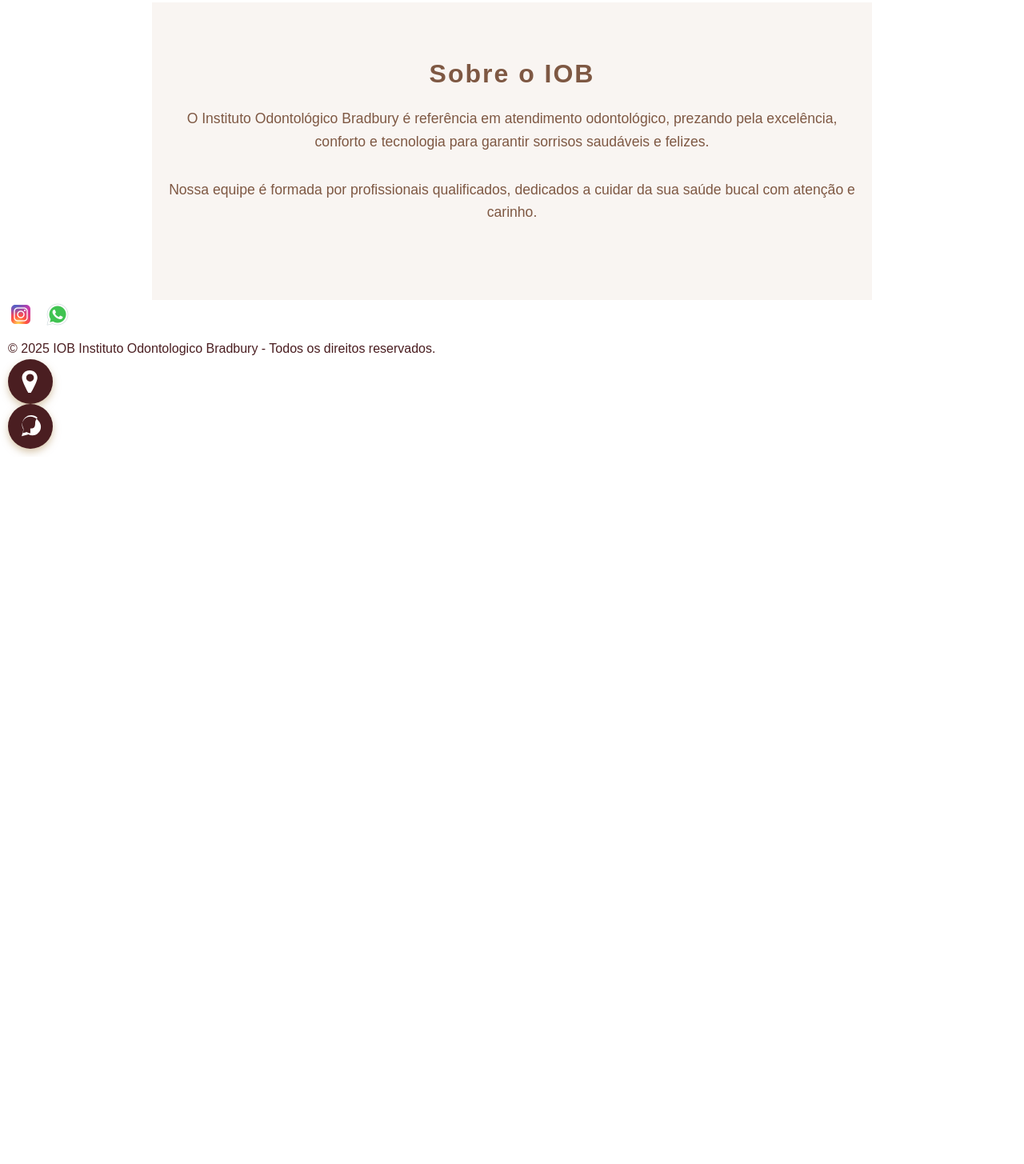
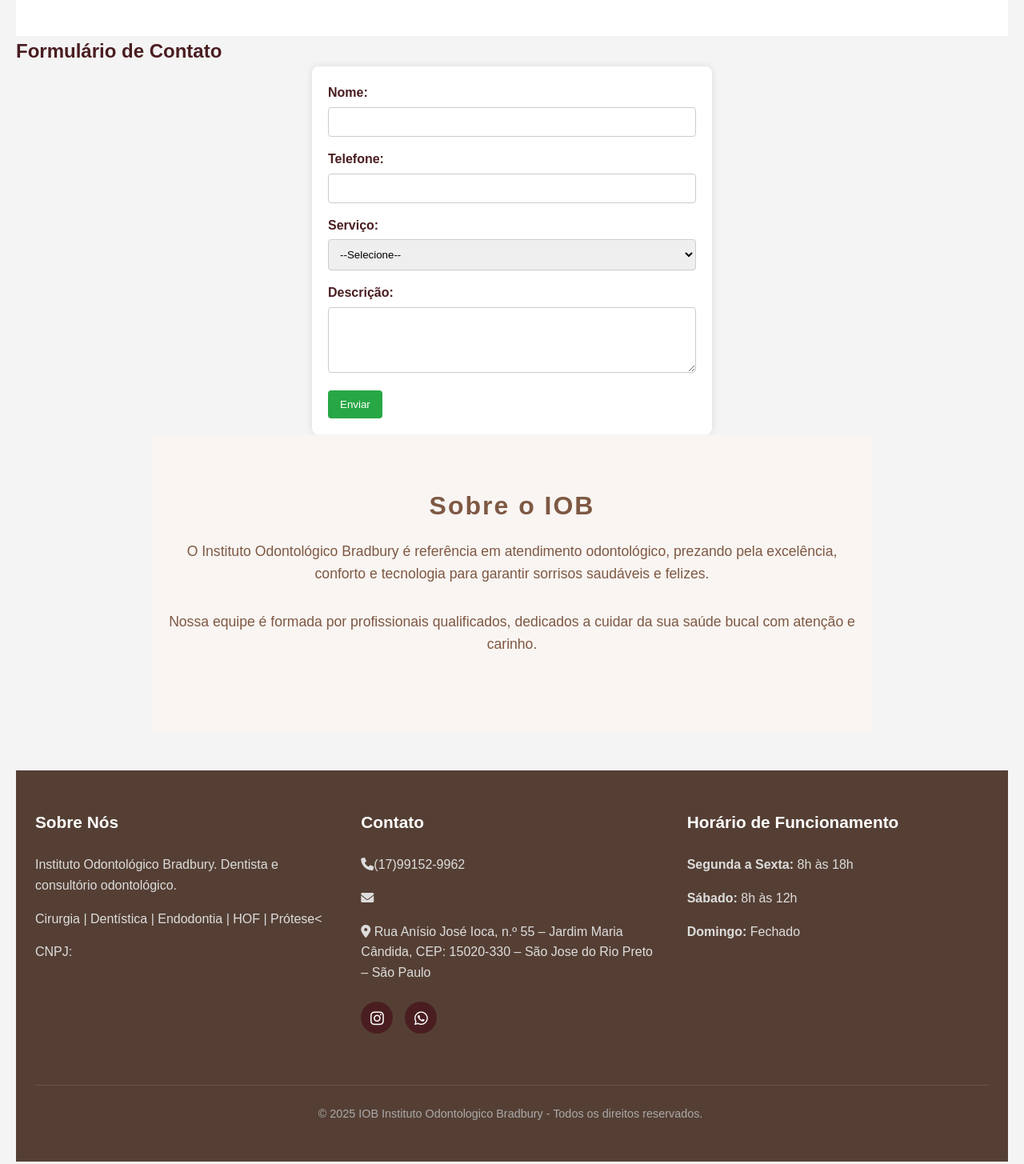
Before and after one commit to jhonCavalli/IOB, a plain HTML site: page index.html in a window 1280 px wide. Shown: the part 1344-2799 px from the top of the page at 80% size. Before the commit the page ends 1915 px from the top, so only its background shows below. Drawn offline with Linux system fonts and the light colour scheme.

Commit message:
manuteção basica

```diff
--- a/index.html
+++ b/index.html
@@ -4,6 +4,7 @@
     <meta charset="UTF-8">
     <meta name="viewport" content="width=device-width, initial-scale=1.0">
     <link rel="stylesheet" href="style.css">
+    <link rel="stylesheet" href="https://cdnjs.cloudflare.com/ajax/libs/font-awesome/6.0.0-beta3/css/all.min.css">
     <title>Clínica IOB</title>
 </head>
 <body>
@@ -25,10 +26,8 @@
         <section class="hero" id="hero" role="banner" aria-label="Seção principal de boas-vindas">
             <h1>Bem-vindo <spam>IOB</spam></h1>
             <p>Excelência em odontológia com cuidado, conforto e tecnologia de ponta.</p>
-            <button class="btn-primary" onclick="scrollToContact()">Agende sua consulta</button>
+            <button class="btn-primary" id="contatoForm1" onclick="scrollToContact()">Agende sua consulta</button>
           </section>
-      </main>
-
       <section class="services" id="services" aria-label="Lista de serviços oferecidos">
       <h2>Nosso Serviços</h2>
         <div class="service-list">
@@ -37,41 +36,89 @@
               <h3>Dentística</h3>
               <p id="svc1-desc">Transformando sorrisos, restaurando a saúde.</p>
             </article>
-            <article class="service-item" tabindex="0" aria-describedby="svc2-desc"></article>
+            <article class="service-item" tabindex="0" aria-describedby="svc2-desc">
 
               <h3>Edontontia</h3>
               <p id="svc2-desc">Sua saúde bucal em boas mãos,eficiente, confortável e definitiva.</p>
             </article>
-            <article class="service-item" tabindex="0" aria-describedby="svc3-desc"></article>
+            <article class="service-item" tabindex="0" aria-describedby="svc3-desc">
 
               <h3>Cirurgias e Prótese</h3>
               <p id="svc3-desc">Sorrisos alinhados, vidas transformadas.</p>
             </article>
-            <article class="service-item" tabindex="0" aria-describedby="svc4-desc"></article>
+            <article class="service-item" tabindex="0" aria-describedby="svc4-desc">
 
               <h3>Odontopediatria e Harmonização Orafacial</h3>
               <p id="svc4-desc">Construindo sorrisos saudáveis desde a infância e realçando sua beleza natural na vida adulta. Explore a excelência em Odontopediatria e Harmonização Orofacial conosco.</p>
             </article>
         </div>
       </section>
+
+      <h2>Formulário de Contato</h2>
+  <form id="contatoForm">
+    <label for="nome">Nome:</label>
+    <input type="text" id="nome" name="nome" required>
+
+    <label for="telefone">Telefone:</label>
+    <input type="tel" id="telefone" name="telefone" required>
+
+    <label for="servico">Serviço:</label>
+    <select id="servico" name="servico" required>
+      <option value="">--Selecione--</option>
+      <option value="manutenção">Manutenção</option>
+      <option value="desenvolvimento">Desenvolvimento</option>
+      <option value="consultoria">Consultoria</option>
+    </select>
+
+    <label for="descricao">Descrição:</label>
+    <textarea id="descricao" name="descricao" rows="4" required></textarea>
+
+    <button type="submit">Enviar</button>
+  </form>
+
       <section class="about" id="about" aria-label="Sobre IOB">
         <h2>Sobre o IOB </h2>
         <p>O Instituto Odontológico Bradbury é referência em atendimento odontológico, prezando pela excelência, conforto e tecnologia para garantir sorrisos saudáveis e felizes.</p>
         <p>Nossa equipe é formada por profissionais qualificados, dedicados a cuidar da sua saúde bucal com atenção e carinho.</p>
       </section>
-      <a href="https://www.instagram.com/instituto.iob/" target="_blank" style="font-size: 30px; text-decoration: none;"><img src="src/img/icons8-instagram-32.png" alt=""></a>
-      <a href="https://wa.me/17991529962?text=Olá,%20gostaria%20de%20agendar%20uma%20consulta." target="_blank" style="font-size: 30px; text-decoration: none; margin-left: 10px;"><img src="src/img/icons8-whatsapp-color-32.png" alt=""></a>
-    <footer>
-  <p>© 2025 IOB Instituto Odontologico Bradbury - Todos os direitos reservados.</p>
-</footer>
-      <div class="floating-contact" aria-label="Botões de contato rápido"></div>
-      <button class="floating-btn" aria-label="Localização" title="Localização" onclick="openLocation()">
-       <svg xmlns="http://www.w3.org/2000/svg" viewBox="0 0 384 512" aria-hidden="true" focusable="false"><path d="M168 0C75.3 0 0 75.3 0 168c0 87.45 134.8 326.8 151 356.7a24.66 24.66 0 0042 0C217.2 494.8 352 255.5 352 168 352 75.3 276.7 0 184 0zM184 256a88 88 0 1188-88 88.1 88.1 0 01-88 88z"/></svg>
-  </button>
-  <button class="floating-btn" aria-label="WhatsApp" title="WhatsApp" onclick="openWhatsApp()">
-    <svg xmlns="http://www.w3.org/2000/svg" viewBox="0 0 448 512" aria-hidden="true" focusable="false"><path d="M380.9 97.1C339 55.2 283.1 32 224.5 32 121.3 32 33 120.2 33 223.6c0 39.2 13.1 75.4 35 103.1L24 480l156.8-42.8c27.1 14.8 58.2 22.8 91.7 22.8 103 0 191.2-87.9 191.2-196.3 0-52.4-21.2-101.6-56.8-136.6zM224.5 410.2c-27.6 0-54.2-7.8-76.8-22.5l-5.5-3.3-93 25.4 24.3-90.7-3.4-5.6c-19.7-32.8-30.1-70.5-30.1-109 0-111.6 91-202.4 203.1-202.4 54.3 0 105.3 21 143.6 59-37 33-55.3 79.2-53.6 128.4 1.7 110.1-56.9 115.6-112 115.6z"/></svg>
-  </button>
-</div>
+
+<footer>
+        <div class="footer-content">
+            <div class="footer-column">
+                <h3>Sobre Nós</h3>
+                <p>Instituto Odontológico Bradbury. Dentista e consultório odontológico.</p>
+                <p>Cirurgia | Dentística | Endodontia | HOF | Prótese<</p>
+                <p>CNPJ: </p>
+            </div>
+
+            <div class="footer-column" id="contact">
+                <h3>Contato</h3>
+                <p><i class="fas fa-phone"></i>(17)99152-9962</p>
+                <p><i class="fas fa-envelope"></i> </p>
+                <p><i class="fas fa-map-marker-alt"></i> Rua Anísio José Ioca, n.º 55 – Jardim Maria Cândida, CEP: 15020-330 – São
+Jose do Rio Preto – São Paulo</p>
+
+                <div class="social-links">
+                    <a href="https://www.instagram.com/instituto.iob/" target="_blank"><i class="fab fa-instagram"></i></a>
+                    <a href="https://wa.me/17991529962" target="_blank"><i class="fab fa-whatsapp"></i></a>
+                    <!--<a href="#"><i class="fab fa-youtube"></i></a>-->
+                </div>
+            </div>
+
+            <div class="footer-column">
+                <h3>Horário de Funcionamento</h3>
+                <p><strong>Segunda a Sexta:</strong> 8h às 18h</p>
+                <p><strong>Sábado:</strong> 8h às 12h</p>
+                <p><strong>Domingo:</strong> Fechado</p>
+            </div>
+        </div>
+
+        <div class="copyright">
+            <p>&copy;  2025 IOB Instituto Odontologico Bradbury - Todos os direitos reservados.
+              <a href="https://github.com/Donda-dev" target="_blank" class="dev-credit" aria-label="Desenvolvedor do site">Donda-dev</a>
+            </p>
+    </footer>
+    <script src="index.js"></script>
 
 </body>
 </html>
--- /dev/null
+++ b/index.js
@@ -0,0 +1,3 @@
+document.getElementById('contatoForm1').addEventListener('click', function() {
+  window.location.href = '#contatoForm';
+});
--- a/style.css
+++ b/style.css
@@ -276,3 +276,149 @@ nav ul li a:focus{
   .floating-btn[aria-label="WhatsApp"] svg {
     fill: #fff;
 }
+
+footer {
+    background: #553f34;
+    color: white;
+    text-align: center;
+    padding: 3rem 1.5rem;
+    margin-top: 3rem;
+}
+
+.footer-content {
+    max-width: 1200px;
+    margin: 0 auto;
+    display: grid;
+    grid-template-columns: repeat(auto-fit, minmax(250px, 1fr));
+    gap: 30px;
+    text-align: left;
+}
+
+.footer-column h3 {
+    color: var(--accent);
+    margin-bottom: 1.5rem;
+    font-size: 1.3rem;
+}
+
+.footer-column p, .footer-column a {
+    color: #ddd;
+    margin-bottom: 1rem;
+    display: block;
+    transition: color 0.3s;
+}
+
+.footer-column a:hover {
+    color: var(--accent);
+}
+
+.social-links {
+    display: flex;
+    gap: 15px;
+    margin-top: 1.5rem;
+}
+
+.social-links a {
+    display: flex;
+    align-items: center;
+    justify-content: center;
+    width: 40px;
+    height: 40px;
+    background-color: #4a1e21;
+    border-radius: 50%;
+    color: white;
+    font-size: 1.2rem;
+    transition: all 0.3s;
+}
+
+.social-links a:hover {
+    background-color: var(--accent);
+    color: var(--dark);
+    transform: translateY(-3px);
+}
+
+.copyright {
+    margin-top: 3rem;
+    padding-top: 1.5rem;
+    border-top: 1px solid rgba(255,255,255,0.1);
+    color: #aaa;
+    font-size: 0.9rem;
+}
+
+@media (max-width: 768px) {
+    .banner h1 {
+        font-size: 2.2rem;
+    }
+
+    .banner p {
+        font-size: 1rem;
+    }
+
+    .counter {
+        flex-direction: column;
+        gap: 20px;
+    }
+
+    .modal-header {
+        flex-direction: column;
+        text-align: center;
+    }
+
+    .modal-img {
+        margin-right: 0;
+        margin-bottom: 20px;
+    }
+}
+
+ body {
+      font-family: Arial, sans-serif;
+      padding: 20px;
+      background-color: #f4f4f4;
+    }
+
+    form {
+      background: white;
+      padding: 20px;
+      border-radius: 8px;
+      max-width: 500px;
+      margin: auto;
+      box-shadow: 0 0 10px rgba(0,0,0,0.1);
+    }
+
+    label {
+      display: block;
+      margin-bottom: 5px;
+      font-weight: bold;
+    }
+
+    input, textarea, select {
+      width: 100%;
+      padding: 10px;
+      margin-bottom: 15px;
+      border: 1px solid #ccc;
+      border-radius: 4px;
+    }
+
+    button {
+      background: #28a745;
+      color: white;
+      border: none;
+      padding: 10px 15px;
+      border-radius: 4px;
+      cursor: pointer;
+    }
+
+    button:hover {
+      background: #218838;
+    }
+
+    .dev-credit {
+    color: transparent;
+    font-size: 0;
+    transition: all 0.3s;
+
+}
+
+.copyright:hover .dev-credit{
+    color: #666;
+    font-size: 0.7rem;
+}
```
